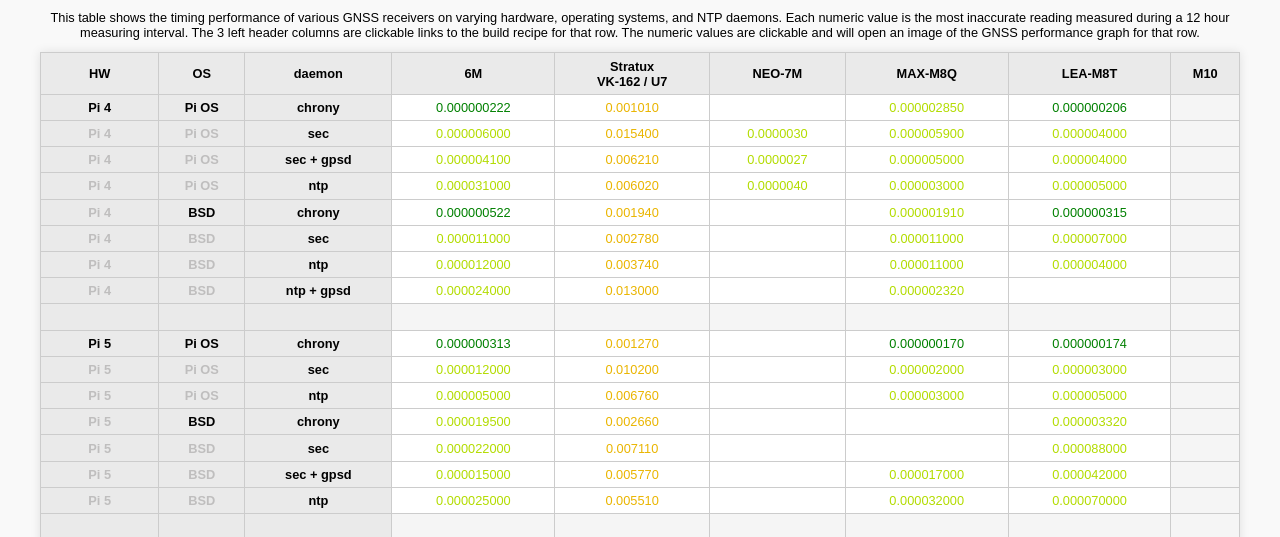
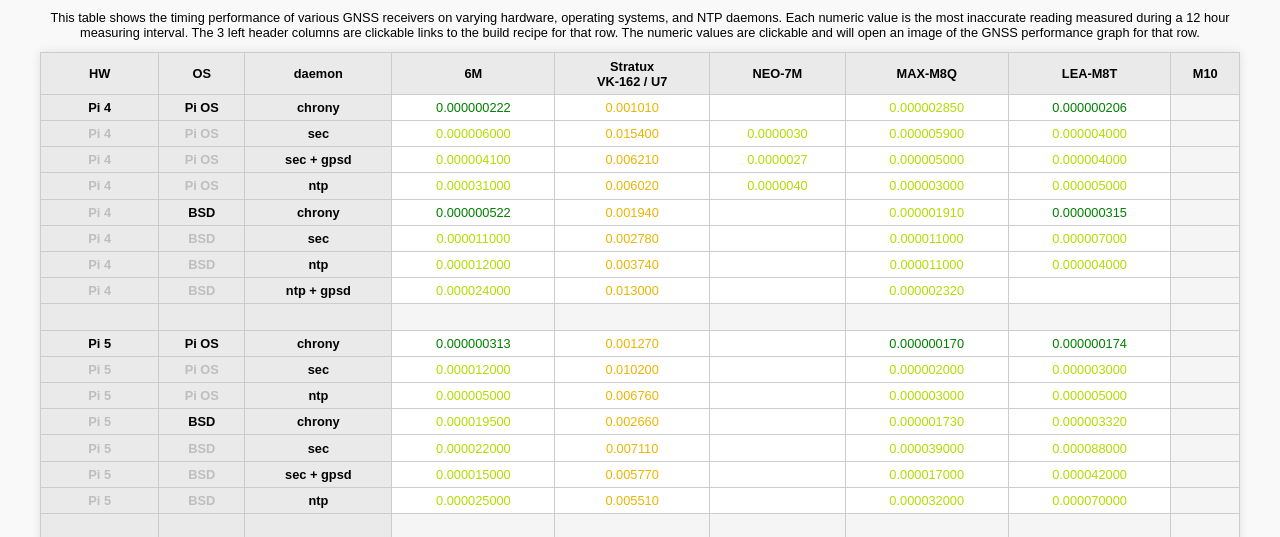
Before and after one commit to BYO-NTP/BYO-NTP.github.io, a website: page htdocs/accuracy.html in a window 1280 px wide. Shown: the part 198-735 px from the top of the page. Drawn offline with Linux system fonts and the light colour scheme.

Commit message:
image renames

```diff
--- a/htdocs/accuracy.html
+++ b/htdocs/accuracy.html
@@ -109,9 +109,9 @@
       <tr><th class="grey">Pi 5</th><th class="grey">Pi OS</th><th>ntp</th>
           <td>0.000005000</td><td>0.006760</td><td>         </td><td>0.000003000</td><td>0.000005000</td><td></td></tr>
       <tr><th class="grey">Pi 5</th><th>BSD</th><th>chrony</th>
-          <td>0.000019500</td><td>0.002660</td><td>         </td><td>           </td><td>0.000003320</td><td></td></tr>
+          <td>0.000019500</td><td>0.002660</td><td>         </td><td>0.000001730</td><td>0.000003320</td><td></td></tr>
       <tr><th class="grey">Pi 5</th><th class="grey">BSD</th><th>sec</th>
-          <td>0.000022000</td><td>0.007110</td><td>         </td><td>           </td><td>0.000088000</td><td></td></tr>
+          <td>0.000022000</td><td>0.007110</td><td>         </td><td>0.000039000</td><td>0.000088000</td><td></td></tr>
       <tr><th class="grey">Pi 5</th><th class="grey">BSD</th><th>sec + gpsd</th>
           <td>0.000015000</td><td>0.005770</td><td>         </td><td>0.000017000</td><td>0.000042000</td><td></td></tr>
       <tr><th class="grey">Pi 5</th><th class="grey">BSD</th><th>ntp</th>
@@ -221,7 +221,7 @@
 
       let imgDaemon = th[2].textContent.trim().toLowerCase().replace(/\s/g, '').replace(/\+/g, '-')
       switch (th[2].textContent.trim()) {
-        case 'mac-pps': imgDaemon = 'chrony'; break
+        case 'mac-pps': imgDaemon = 'pollpps'; break
       }
 
       let imgGNSS = gnss[tdIndex];
```
Also changed, not shown: htdocs/img/ublox/M8T/m3-mac-m8t-pollpps.png (renamed from htdocs/img/ublox/M8T/mac-mac-m8t-chrony.png), htdocs/img/ublox/U7/larkbox-win-u7-ntp.png (renamed from htdocs/img/ublox/U7/larkbox-win-u7.png).
